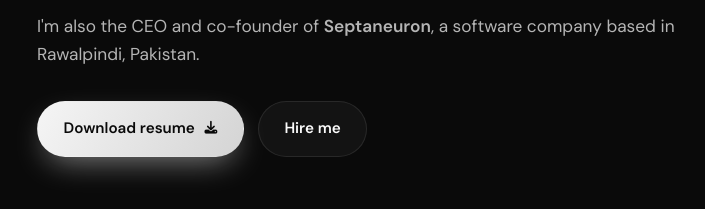
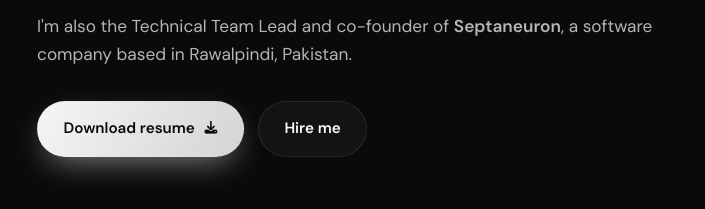
Before and after one commit to muhammadsouman7/my-portfolio, a Flask app: page /about in a window 1280 px wide. Shown: the part 938-1147 px from the top of the page, without its empty margins (3-708 px from the left). Run offline with Flask 3, Linux system fonts and the light colour scheme.

Commit message:
Update job title and description in about.html

```diff
--- a/templates/about.html
+++ b/templates/about.html
@@ -1,5 +1,5 @@
 {% extends 'base.html' %} {% from 'components/macros.html' import cta %} {% block title %}About Muhammad Souman | Full Stack & AI Developer{% endblock %} {% block desc %}Meet Muhammad Souman (Somy), a full stack, AI and WordPress developer from Rawalpindi,
-CEO of Septaneuron, and an AI student at NUML Islamabad.{% endblock %} {% block canonical %}{{ SITE }}/about{% endblock %} {% block hreflang %}{{ SITE }}/about{% endblock %} {% block og_type %}profile{% endblock %} {% block head_extra %}
+Tech Lead of Septaneuron, and an AI student at NUML Islamabad.{% endblock %} {% block canonical %}{{ SITE }}/about{% endblock %} {% block hreflang %}{{ SITE }}/about{% endblock %} {% block og_type %}profile{% endblock %} {% block head_extra %}
 <script type="application/ld+json">
     {
         "@context": "https://schema.org",
@@ -8,7 +8,7 @@ CEO of Septaneuron, and an AI student at NUML Islamabad.{% endblock %} {% block
             "@id": "{{ SITE }}/about#webpage",
             "url": "{{ SITE }}/about",
             "name": "About Muhammad Souman | Full Stack & AI Developer",
-            "description": "Background, skills and journey of Muhammad Souman, a full stack, AI and WordPress developer and CEO of Septaneuron.",
+            "description": "Background, skills and journey of Muhammad Souman, a full stack, AI and WordPress developer and technical team lead of Septaneuron.",
             "isPartOf": {
                 "@id": "{{ SITE }}/#website"
             },
@@ -41,7 +41,7 @@ CEO of Septaneuron, and an AI student at NUML Islamabad.{% endblock %} {% block
             "url": "{{ SITE }}/",
             "image": "{{ SITE }}/static/assets/imgs/somy.jpg",
             "jobTitle": "Full Stack Developer, AI Developer and WordPress Developer",
-            "description": "Full stack, AI and WordPress developer, co-founder and CEO of Septaneuron, studying B.S. Artificial Intelligence at NUML, Islamabad.",
+            "description": "Full stack, AI and WordPress developer, co-founder and Technical Team Lead of Septaneuron, studying B.S. Artificial Intelligence at NUML, Islamabad.",
             "worksFor": {
                 "@id": "https://septaneuron.com/#organization"
             },
@@ -93,7 +93,7 @@ CEO of Septaneuron, and an AI student at NUML Islamabad.{% endblock %} {% block
             <p class="lead reveal" style="--i:2">I'm drawn to clean, functional interfaces. Over five years I've built that skill in HTML, CSS, JavaScript and Bootstrap, turning rough ideas into websites and web apps people enjoy using.</p>
             <p class="lead reveal" style="--i:3">Recently I moved into full stack development with Python and Flask, building the backend systems that carry a project from first commit to launch. I also build custom WordPress websites for clients who need a site they can manage themselves.</p>
             <p class="lead reveal" style="--i:4">I'm studying for a B.S. in Artificial Intelligence at NUML, Islamabad. I'm in my 8th semester with a CGPA of 3.64, and it has changed how I approach problems and design AI features.</p>
-            <p class="lead reveal" style="--i:5">I'm also the CEO and co-founder of <a href="https://septaneuron.com/" target="_blank" rel="noopener" class="link-inline"><strong>Septaneuron</strong></a>, a software company based in Rawalpindi, Pakistan.</p>
+            <p class="lead reveal" style="--i:5">I'm also the Technical Team Lead and co-founder of <a href="https://septaneuron.com/" target="_blank" rel="noopener" class="link-inline"><strong>Septaneuron</strong></a>, a software company based in Rawalpindi, Pakistan.</p>
 
             <div class="row reveal" style="--i:6">
                 <a href="{{ url_for('static', filename='assets/docs/Muhammad-Souman.pdf') }}" class="btn" download="Muhammad-Souman.pdf">Download resume <i class="fa-solid fa-download" aria-hidden="true"></i></a>
```
